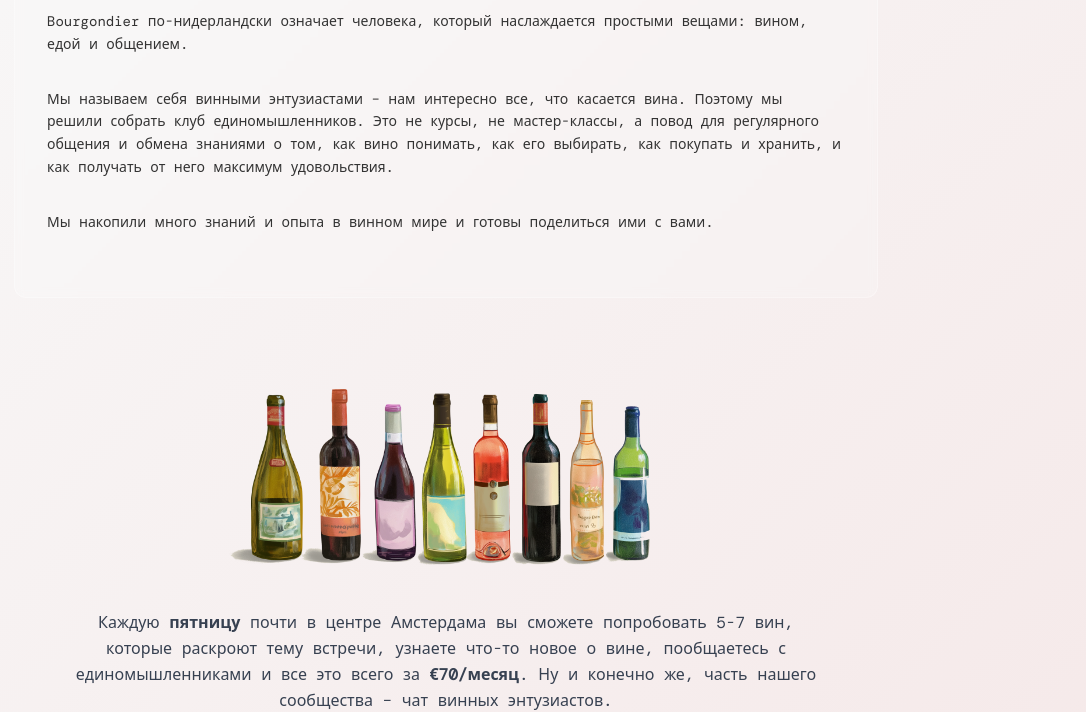
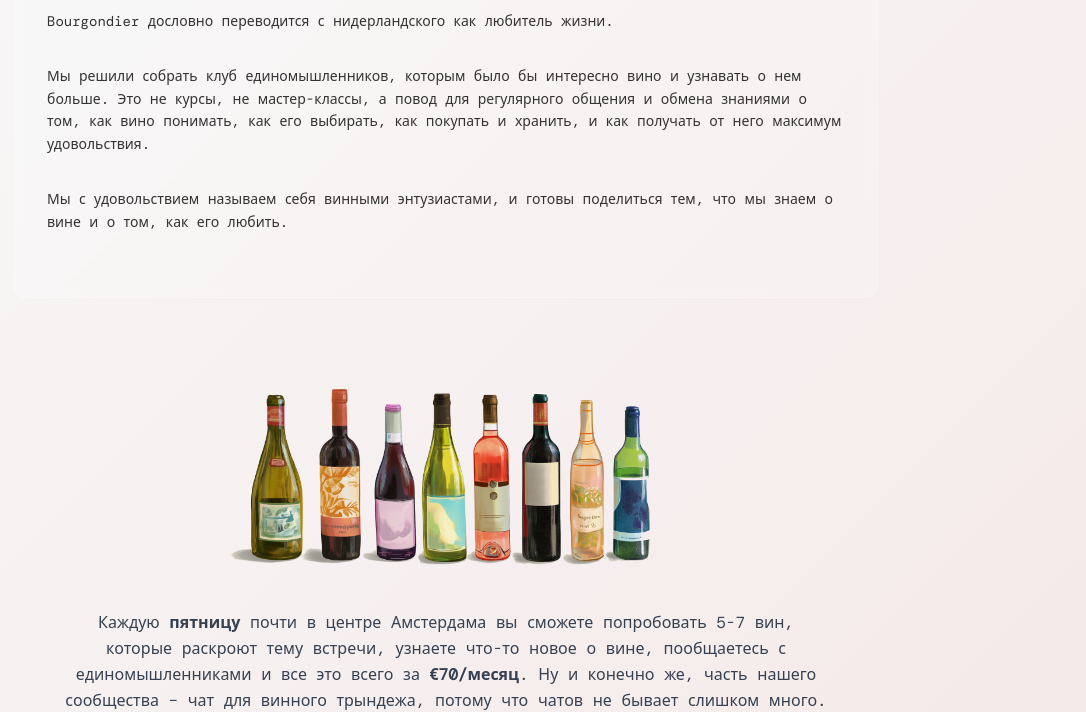
Before and after one commit to arsenicoco/bourgondier-club, an Astro site: page / in a window 1280 px wide. Shown: the part 95-807 px from the top of the page, without its empty margins (194-1280 px from the left). Built offline with nearby package versions, Linux system fonts and the light colour scheme; Astro itself is replaced by a stand-in of ours.

Commit message:
content changes

```diff
--- a/src/components/CallToAction.astro
+++ b/src/components/CallToAction.astro
@@ -14,8 +14,8 @@
             5-7 вин, которые раскроют тему встречи, узнаете что-то новое о вине,
             пообщаетесь с единомышленниками и все это всего за <nobr
                 ><b>€70/месяц</b></nobr
-            >. Ну и конечно же, часть нашего сообщества – чат винных
-            энтузиастов.
+            >. Ну и конечно же, часть нашего сообщества – чат для винного
+            трындежа, потому что чатов не бывает слишком много.
         </p>
 
         <a
--- a/src/components/Header.astro
+++ b/src/components/Header.astro
@@ -6,19 +6,19 @@
             Клуб винных встреч "Bourgondier Weekly"
         </h1>
         <p class="text-sm mb-8 leading-relaxed">
-            Bourgondier по-нидерландски означает человека, который наслаждается
-            простыми вещами: вином, едой и общением.
+            Bourgondier дословно переводится с нидерландского как любитель
+            жизни.
         </p>
         <p class="text-sm mb-8 leading-relaxed">
-            Мы называем себя винными энтузиастами – нам интересно все, что
-            касается вина. Поэтому мы решили собрать клуб единомышленников. Это
-            не курсы, не мастер-классы, а повод для регулярного общения и обмена
-            знаниями о том, как вино понимать, как его выбирать, как покупать и
-            хранить, и как получать от него максимум удовольствия.
+            Мы решили собрать клуб единомышленников, которым было бы интересно
+            вино и узнавать о нем больше. Это не курсы, не мастер-классы, а
+            повод для регулярного общения и обмена знаниями о том, как вино
+            понимать, как его выбирать, как покупать и хранить, и как получать
+            от него максимум удовольствия.
         </p>
         <p class="text-sm mb-8 leading-relaxed">
-            Мы накопили много знаний и опыта в винном мире и готовы поделиться
-            ими с вами.
+            Мы с удовольствием называем себя винными энтузиастами, и готовы
+            поделиться тем, что мы знаем о вине и о том, как его любить.
         </p>
     </div>
 </header>
--- a/src/components/Tastings.astro
+++ b/src/components/Tastings.astro
@@ -10,9 +10,8 @@
                 <div class="md:col-span-1 font-bold">3 октября 2025</div>
                 <div class="md:col-span-2">
                     Благородные сорта винограда: каберне совиньон, пино нуар,
-                    мерло, шардоне, совиньон блан и рислинг. Почему они
-                    благородные, характерные ноты, типичная география и
-                    винификация.
+                    мерло, шардоне, совиньон блан и рислинг. Почему благородные,
+                    характерные ноты, типичная география и винификация.
                 </div>
             </div>
             <div class="grid md:grid-cols-3 gap-4 items-center">
@@ -26,8 +25,8 @@
                 <div class="md:col-span-1 font-bold">17 октября 2025</div>
                 <div class="md:col-span-2">
                     Как сомелье и винных критиков учат пробовать вино.
-                    Посмотреть на окрашенность и насыщенность, понюхать и понять
-                    первый вещи о качестве, попробовать и подождать.
+                    Посмотреть на окрашенность и насыщенность, понюхать,
+                    попробовать и подождать.
                 </div>
             </div>
             <div class="grid md:grid-cols-3 gap-4 items-center">
```
